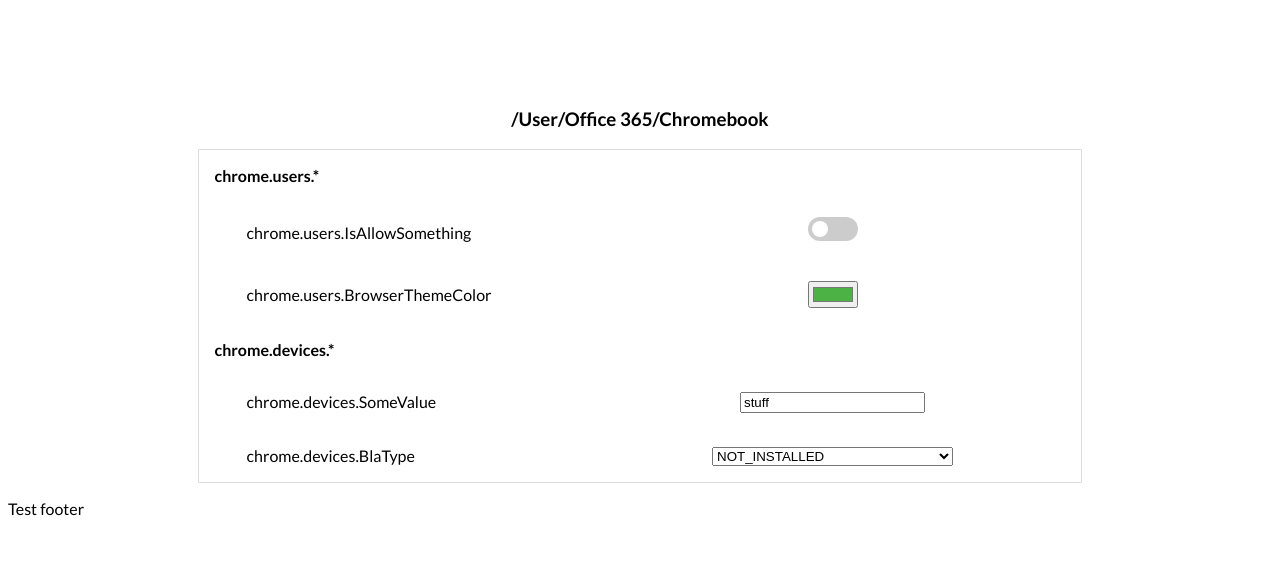
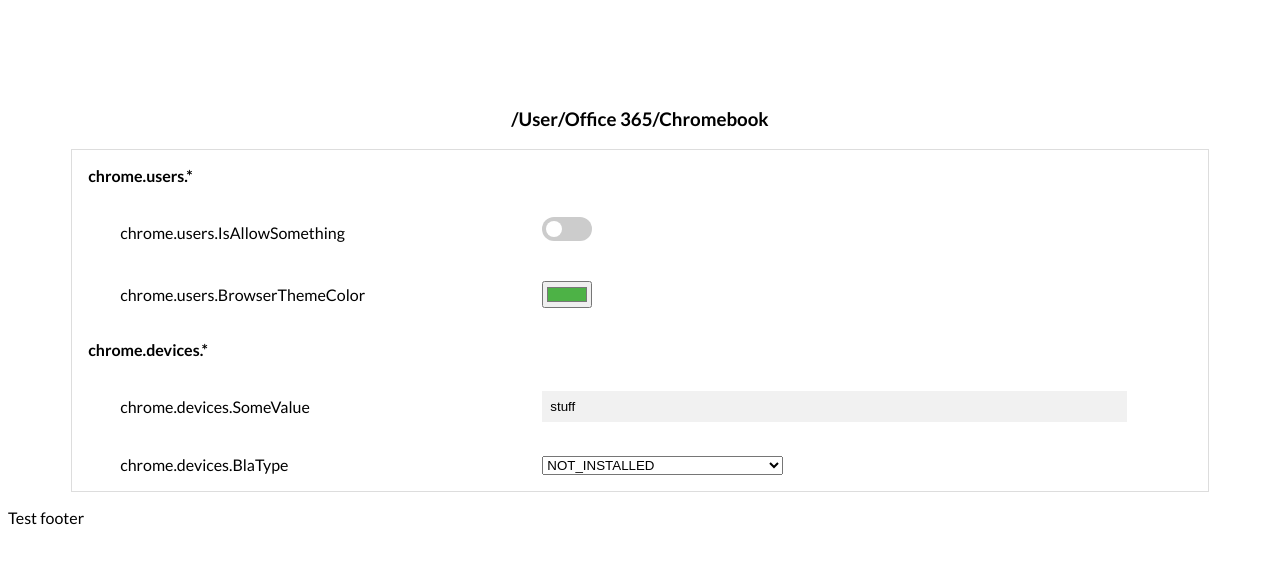
Before and after one commit to Pluto-Open-Source-Team/pluto-demo-app, a Flask app: page /edit in a window 1280 px wide. Shown: the top 564 px of the page. Run offline with Flask 2, Linux system fonts and the light colour scheme; some libraries are stand-ins or nearby versions; some web fonts are replaced.

Commit message:
edit UI changes

```diff
--- a/static/css/style.css
+++ b/static/css/style.css
@@ -649,12 +649,17 @@ table {
 }
 
 th, td {
-    text-align: center;
+    text-align: left;
     padding: 16px;
 }
 
 th:first-child, td:first-child {
     text-align: left;
+}
+
+.edit-table-div {
+    overflow-y: scroll;
+    height: 600px;
 }
 /* END - Table Style */
 
@@ -725,17 +730,17 @@ input:checked + .slider:before {
 
 .sub-content {
     margin-top: 100px;
-    width:70%;
-    margin-left:15%;
-    margin-right:15%;
+    width:90%;
+    margin-left: auto;
+    margin-right: auto;
 }
 
-.row {
+.child-row {
     text-indent: 2em;
 }
 
 .editValueInputText {
-    width:60%;
+    width:90%;
     padding: 8px;
     border: none;
     background: #f1f1f1;
--- a/static/js/policies-edit-script.js
+++ b/static/js/policies-edit-script.js
@@ -273,7 +273,7 @@ let policiesDataResponse = {
     ]
 };
 
-let trimmedPolicies = [];
+let trimmedPolicies = {};
 
 for (let i = 0; i < POLICIES_NAMESPACES.length; i++) {
     let formattedPolicies = [];
@@ -301,9 +301,7 @@ for (let i = 0; i < POLICIES_NAMESPACES.length; i++) {
         }
     }
 
-    trimmedPolicies.push({
-        [POLICIES_NAMESPACES[i]]: formattedPolicies
-    });
+    trimmedPolicies[POLICIES_NAMESPACES[i]] = formattedPolicies;
 }
 
 function getLeafValue(object, key) {
--- a/static/js/stores/resolvedPolicies.store.js
+++ b/static/js/stores/resolvedPolicies.store.js
@@ -5,7 +5,7 @@ import {
 } from "../config.js";
 
 export const resolvedPoliciesStore = async (orgUnitId, allSchemaNamespaces, messageElement) => {
-    let trimmedPolicies = [];
+    let trimmedPolicies = {};
 
     const policiesDataResponse = await googleApiService.getResolvedPoliciesPromiseAll(orgUnitId, allSchemaNamespaces, messageElement);
 
@@ -35,9 +35,7 @@ export const resolvedPoliciesStore = async (orgUnitId, allSchemaNamespaces, mess
             }
         }
 
-        trimmedPolicies.push({
-            [POLICIES_NAMESPACES[i]]: formattedPolicies
-        });
+        trimmedPolicies[POLICIES_NAMESPACES[i]] = formattedPolicies;
     }
 
     function getLeafValue(object, key) {
--- a/templates/policies-edit.html
+++ b/templates/policies-edit.html
@@ -21,7 +21,7 @@
             <!-- Header - END -->
 
             <!-- Content - START -->
-            <main class="content">
+            <main class="content" id="content">
                 <div class="sub-content">
                     <div>
                         <h3 class="edit-policies-title">/User/Office 365/Chromebook</h3>
@@ -31,8 +31,8 @@
                             <th style="width:40%">chrome.users.*</th>
                             <th></th>
                         </tr>
-                        <tr class="row">
-                            <td>chrome.users.IsAllowSomething</td>
+                        <tr>
+                            <td class="child-row">chrome.users.IsAllowSomething</td>
                             <td>
                                 <label class="switch">
                                     <input type="checkbox">
@@ -40,8 +40,8 @@
                                 </label>
                             </td>
                         </tr>
-                        <tr class="row">
-                            <td>chrome.users.BrowserThemeColor</td>
+                        <tr>
+                            <td class="child-row">chrome.users.BrowserThemeColor</td>
                             <td>
                                 <input type="color" id="head" name="head" value="#4DB246">
                             </td>
@@ -50,14 +50,14 @@
                             <th style="width:40%">chrome.devices.*</th>
                             <th></th>
                         </tr>
-                        <tr class="row">
-                            <td>chrome.devices.SomeValue</td>
+                        <tr>
+                            <td class="child-row">chrome.devices.SomeValue</td>
                             <td>
-                                <input type="text" placeholder="Enter stuff" name="testo" id="testo" value="stuff" required>
+                                <input class="editValueInputText" type="text" placeholder="Enter stuff" name="testo" id="testo" value="stuff" required>
                             </td>
                         </tr>
-                        <tr class="row">
-                            <td>chrome.devices.BlaType</td>
+                        <tr>
+                            <td class="child-row">chrome.devices.BlaType</td>
                             <td>
                                 <select id="types" name="types">
                                     <option value="1">NOT_INSTALLED</option>
```
Also changed, not shown: static/js/views/diagram-view.js (+5 -8 lines), static/js/views/edit-policies-view.js (+30 -49 lines).
